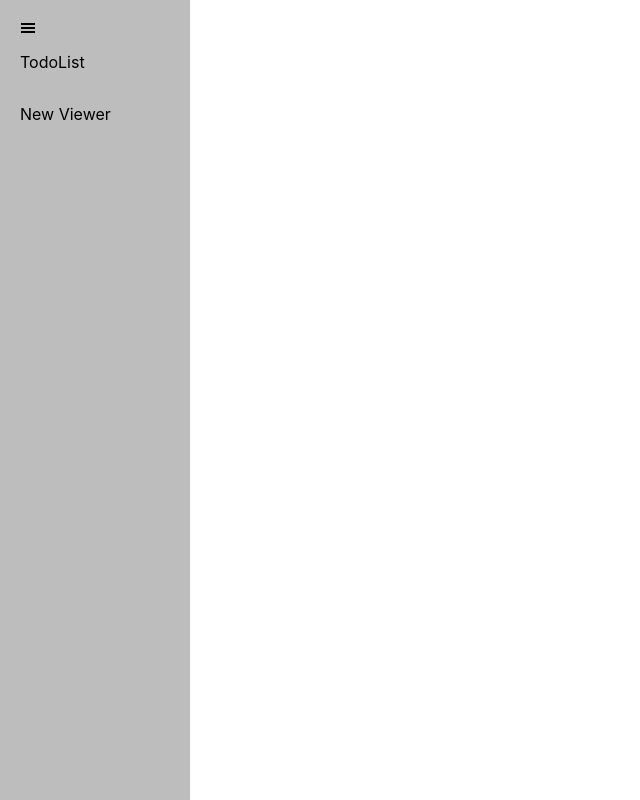
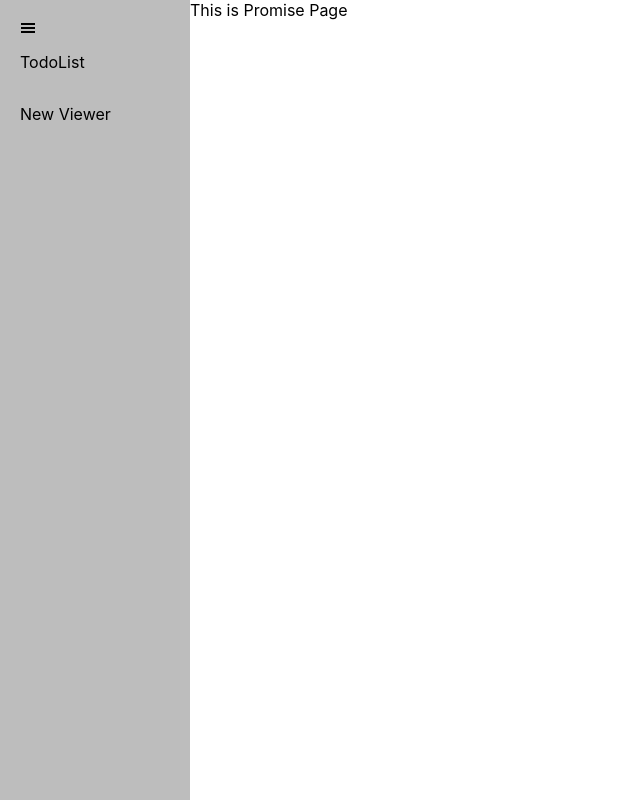
Before and after one commit to projaewoo/Board, a React (Create React App) app: page / in a window 1280 px wide. Both pictures are taken after a click on the element "New Viewer". Shown: the whole page, without its empty margins (0-640 px from the left). Built offline with nearby package versions, Linux system fonts and the light colour scheme.

Commit message:
# 2. 뉴스 뷰어
1. Promise 연습
2. axios 설치

```diff
--- a/package.json
+++ b/package.json
@@ -6,6 +6,7 @@
     "@testing-library/jest-dom": "^5.11.4",
     "@testing-library/react": "^11.1.0",
     "@testing-library/user-event": "^12.1.10",
+    "axios": "^0.23.0",
     "eslint-config-airbnb": "^18.2.1",
     "react": "^17.0.2",
     "react-dom": "^17.0.2",
--- a/src/components/MainPage.js
+++ b/src/components/MainPage.js
@@ -3,6 +3,8 @@ import styled from "styled-components";
 
 import { TotalConsumer } from "../App";
 import { TodoInsert, TodoList } from "./Todo";
+import { MENU } from "../utils/MENU";
+import Promise from "./Test/Promise";
 
 const MainPage = (props) => {
   const { sideBar } = props;
@@ -11,10 +13,14 @@ const MainPage = (props) => {
     <MainPageWrapper sideBar={sideBar}>
       <TotalConsumer>
         {({ state }) =>
-          state.page === "TodoList" ? (
+          state.page === MENU[0] ? (
             <>
               <TodoInsert />
               <TodoList />
+            </>
+          ) : state.page === MENU[1] ? (
+            <>
+              <Promise />
             </>
           ) : null
         }
--- /dev/null
+++ b/src/components/Test/Promise.js
@@ -0,0 +1,47 @@
+import React, { useEffect } from "react";
+import styled from "styled-components";
+
+const Promise1 = () => {
+  const increase = (number) => {
+    const promise = new Promise((resolve, reject) => {
+      setTimeout(() => {
+        const result = number + 10;
+        if (result > 50) {
+          const e = new Error("NumberToooooBig");
+          return reject(e);
+        }
+        resolve(result);
+      }, 1000);
+    });
+    return promise;
+  };
+
+  async function runTasks() {
+    try {
+      let result = await increase(0);
+      console.log(result);
+      result = await increase(result);
+      console.log(result);
+      result = await increase(result);
+      console.log(result);
+      result = await increase(result);
+      console.log(result);
+      result = await increase(result);
+      console.log(result);
+      result = await increase(result);
+      console.log(result);
+    } catch (e) {
+      console.log(e);
+    }
+  }
+
+  useEffect(() => {
+    runTasks();
+  }, []);
+
+  return <PromiseWrapper>This is Promise Page</PromiseWrapper>;
+};
+
+const PromiseWrapper = styled.div``;
+
+export default Promise1;
```
Also changed, not shown: src/components/NewsViewer/index.js (added), 1 other file (tests, documents, lock files or other folders).
